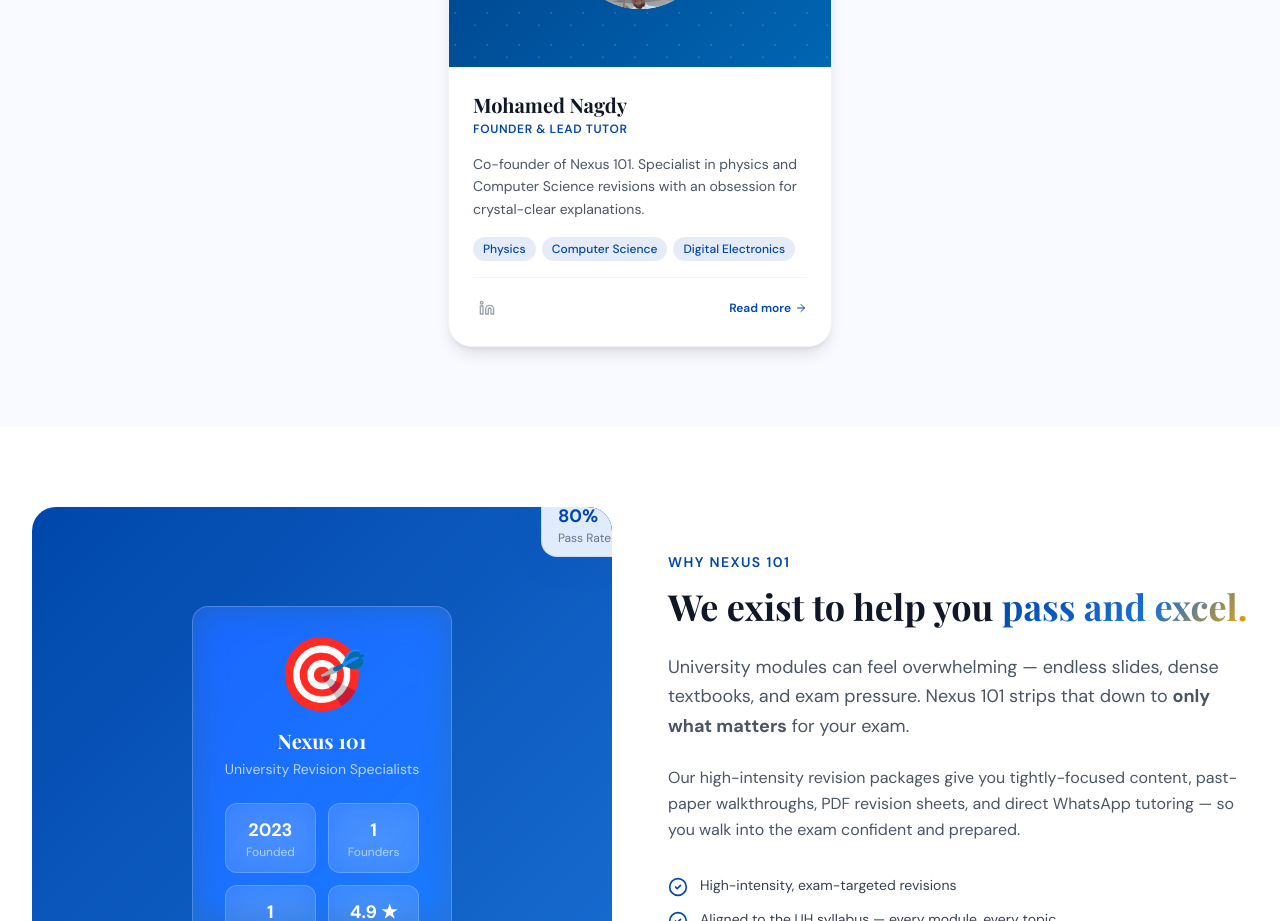
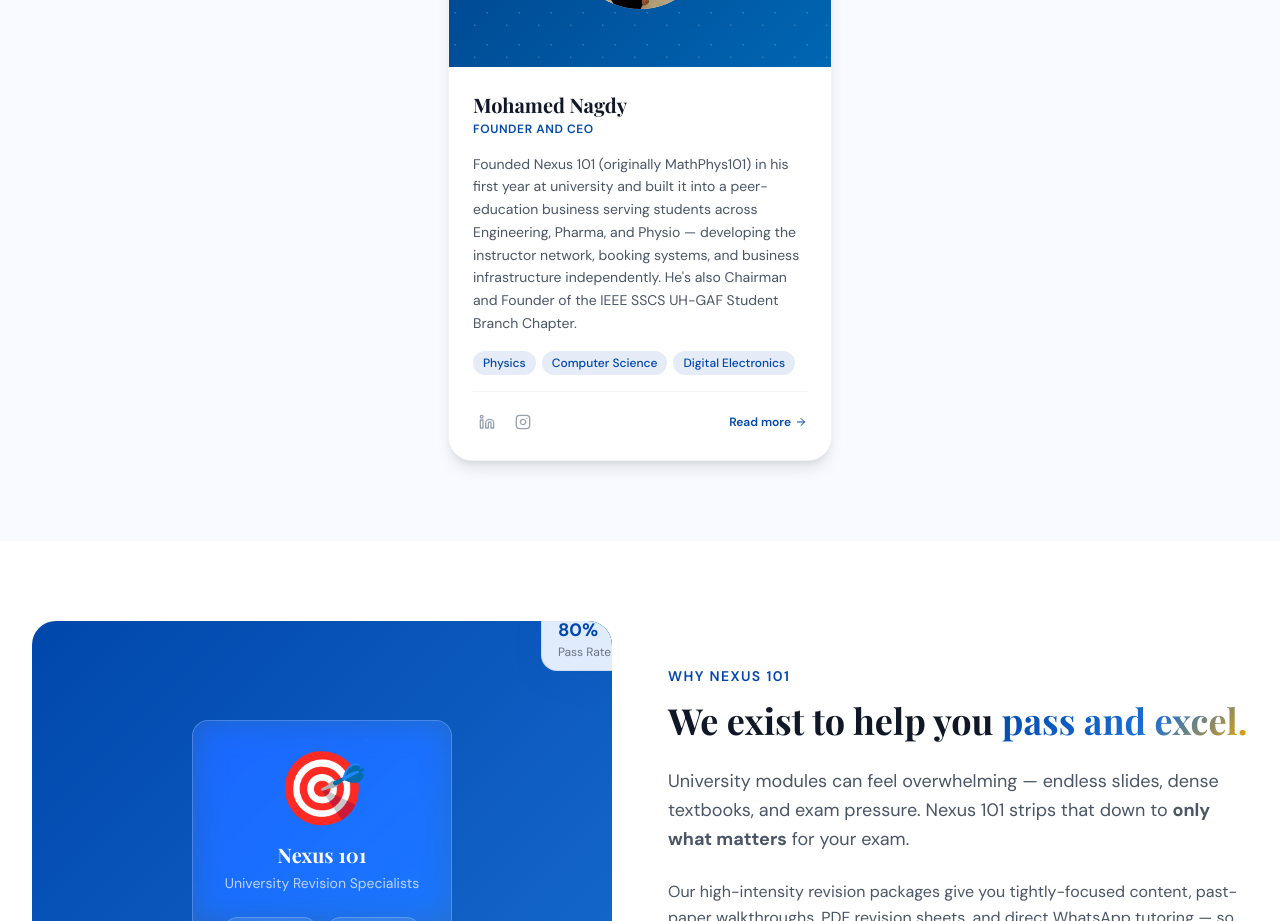
Before and after one commit to Adamhelmy33/Nexus101-Project, a React (Vite) app: page / in a window 1280 px wide. Shown: the part 4640-5561 px from the top of the page. Built offline with nearby package versions, Linux system fonts and the light colour scheme; no server answers; the database is empty.

Commit message:
Update Mohamed Nagdy founder card details, bio, role, achievements and social links

```diff
--- a/src/data/constants.js
+++ b/src/data/constants.js
@@ -453,23 +453,22 @@
   {
     id: 'nagdy',
     name: 'Mohamed Nagdy',
-    role: 'Founder & Lead Tutor',
+    role: 'FOUNDER AND CEO',
     subject: 'Physics & Computer Science',
     photo: '/founders/nagdy.jpg',
     initials: 'MN',
     gradientFrom: '#003F87',
     gradientTo: '#0066B3',
-    bio: 'Co-founder of Nexus 101. Specialist in physics and Computer Science revisions with an obsession for crystal-clear explanations.',
-    quote: '"The right revision turns confusion into a passing grade."',
+    bio: "Founded Nexus 101 (originally MathPhys101) in his first year at university and built it into a peer-education business serving students across Engineering, Pharma, and Physio — developing the instructor network, booking systems, and business infrastructure independently. He's also Chairman and Founder of the IEEE SSCS UH-GAF Student Branch Chapter.",
+    quote: '"Building, learning, leveling up."',
     achievements: [
-      'IEEE UH GAF Solid-State Circuits Society Founder and Chairman',
-      'Specialist in physics & Computer Science',
-      'Designed the Nexus 101 revision curriculum',
-      'Tutor to hundreds of UH students',
+      'Founder of Nexus 101 (originally MathPhys101)',
+      'IEEE SSCS UH-GAF Student Branch Chapter — Chairman & Founder',
+      'Built the complete business infrastructure solo — partnership proposals, instructor agreements, onboarding systems',
     ],
     subjects: ['Physics', 'Computer Science', 'Digital Electronics'],
     linkedin: 'https://www.linkedin.com/in/mohamed-nagdy/',
-    twitter: '#',
+    instagram: 'https://www.instagram.com/m.a.nagdy/',
   },
 ]
 
--- a/src/pages/Home.jsx
+++ b/src/pages/Home.jsx
@@ -3,7 +3,7 @@
 import { motion, useInView, useScroll, useTransform } from 'framer-motion'
 import {
   ArrowRight, ShoppingCart, Users, Video, Trophy, Layers,
-  CheckCircle2, ChevronRight, Linkedin, Twitter,
+  CheckCircle2, ChevronRight, Linkedin, Instagram,
   Zap, Target, Award, GraduationCap, Sparkles,
   RefreshCw, XCircle, MessageCircle, BookOpen,
 } from 'lucide-react'
@@ -207,9 +207,16 @@
         </div>
 
         <div className="flex items-center gap-2 pt-4 border-t border-gray-100">
-          <a href={founder.linkedin} className="text-gray-400 hover:text-primary transition-colors p-1.5 rounded-lg hover:bg-blue-50">
-            <Linkedin className="w-4 h-4" />
-          </a>
+          {founder.linkedin && (
+            <a href={founder.linkedin} target="_blank" rel="noopener noreferrer" aria-label="LinkedIn" className="text-gray-400 hover:text-primary transition-colors p-1.5 rounded-lg hover:bg-blue-50">
+              <Linkedin className="w-4 h-4" />
+            </a>
+          )}
+          {founder.instagram && (
+            <a href={founder.instagram} target="_blank" rel="noopener noreferrer" aria-label="Instagram" className="text-gray-400 hover:text-primary transition-colors p-1.5 rounded-lg hover:bg-blue-50">
+              <Instagram className="w-4 h-4" />
+            </a>
+          )}
           <Link to="/team" className="ml-auto text-xs font-semibold text-primary flex items-center gap-1 hover:gap-2 transition-all">
             Read more <ArrowRight className="w-3 h-3" />
           </Link>
--- a/src/pages/Team.jsx
+++ b/src/pages/Team.jsx
@@ -2,7 +2,7 @@
 import { Link } from 'react-router-dom'
 import {
   Linkedin, BookOpen, ArrowRight, Star, Award,
-  GraduationCap, Palette, Users, Code2, Share2,
+  GraduationCap, Palette, Users, Code2, Share2, Instagram,
 } from 'lucide-react'
 import Avatar from '../components/Avatar'
 import { FOUNDERS, TEAM } from '../data/constants'
@@ -87,9 +87,16 @@
         </div>
 
         <div className="flex items-center gap-2 pt-4" style={{ borderTop: '1px solid #f1f5f9' }}>
-          <a href={founder.linkedin} className="flex items-center gap-1.5 text-xs text-gray-500 hover:text-primary transition-colors px-3 py-1.5 rounded-lg hover:bg-primary/5">
-            <Linkedin className="w-3.5 h-3.5" /> LinkedIn
-          </a>
+          {founder.linkedin && (
+            <a href={founder.linkedin} target="_blank" rel="noopener noreferrer" className="flex items-center gap-1.5 text-xs text-gray-500 hover:text-primary transition-colors px-3 py-1.5 rounded-lg hover:bg-primary/5">
+              <Linkedin className="w-3.5 h-3.5" /> LinkedIn
+            </a>
+          )}
+          {founder.instagram && (
+            <a href={founder.instagram} target="_blank" rel="noopener noreferrer" className="flex items-center gap-1.5 text-xs text-gray-500 hover:text-primary transition-colors px-3 py-1.5 rounded-lg hover:bg-primary/5">
+              <Instagram className="w-3.5 h-3.5" /> Instagram
+            </a>
+          )}
           <Link to="/store" className="ml-auto text-xs font-semibold text-primary hover:text-primary-dark transition-colors flex items-center gap-1">
             See Modules <ArrowRight className="w-3 h-3" />
           </Link>
```
Also changed, not shown: public/founders/farag.jpg (deleted), public/founders/nagdy.jpg.
